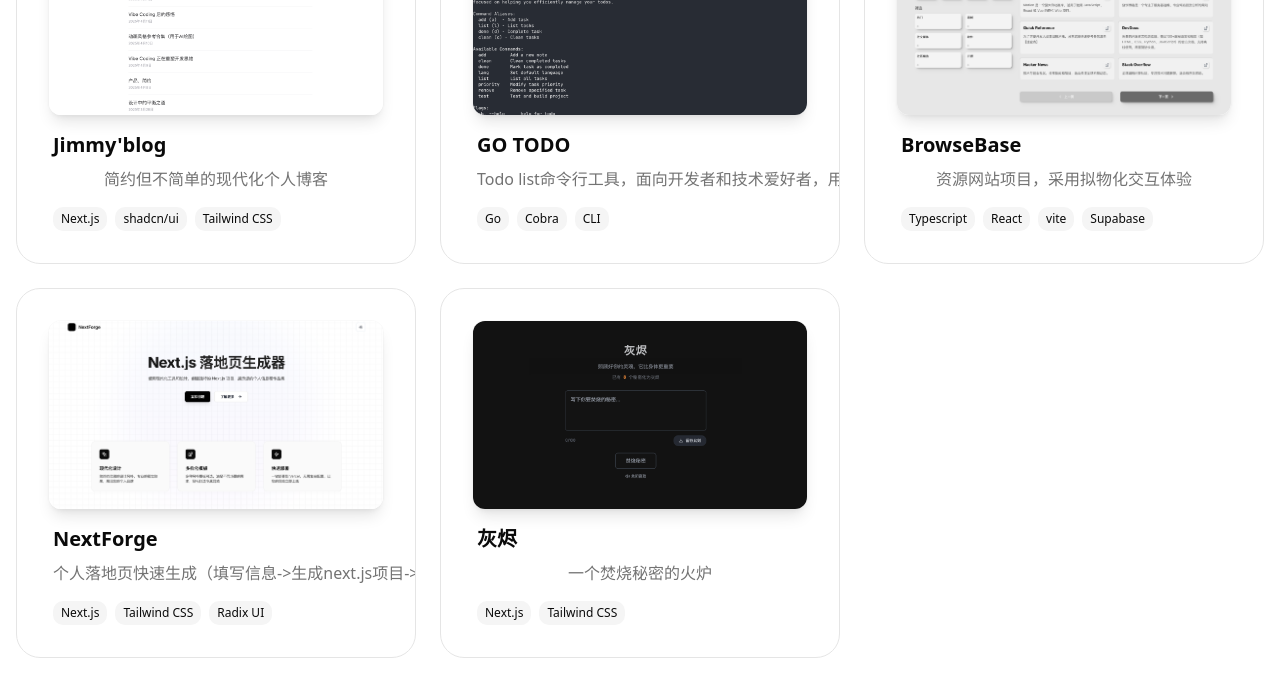
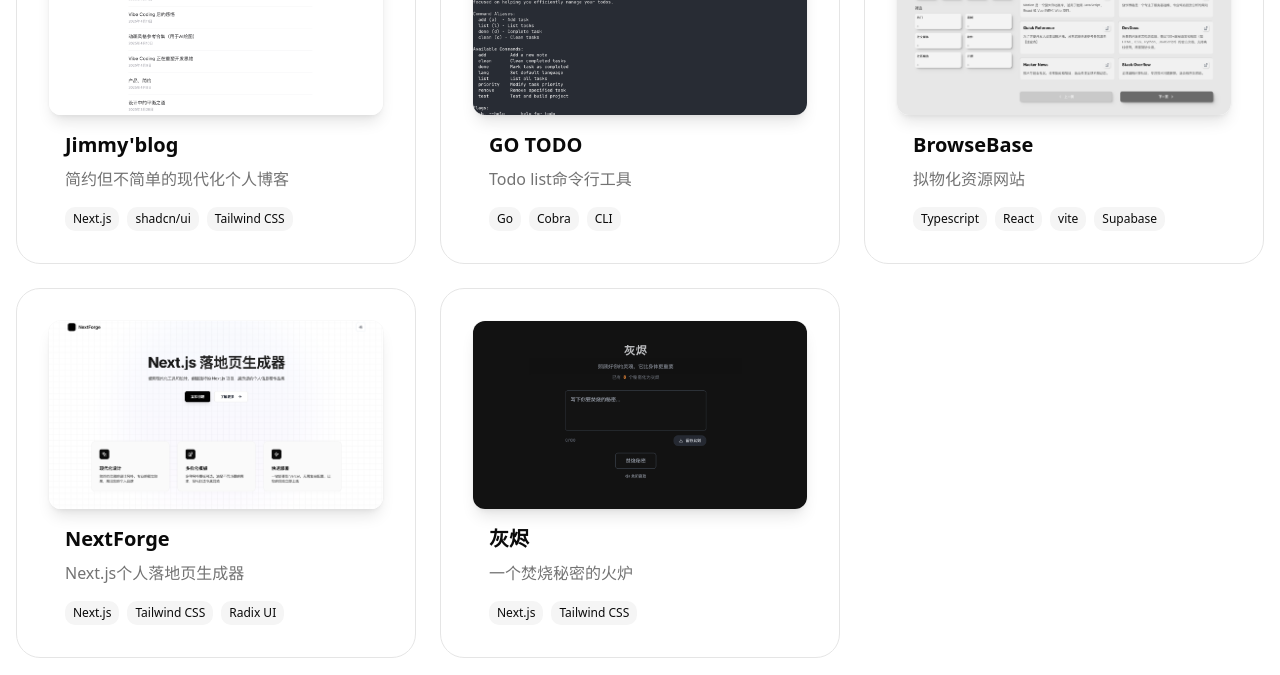
Before and after one commit to Lily-404/about, a React (Vite) app: page / in a window 1280 px wide. Shown: the part 1600-2275 px from the top of the page. Built offline with nearby package versions, Linux system fonts and the light colour scheme; no server answers.

Commit message:
feat: update project descriptions for clarity and adjust layout in ProjectsSection

```diff
--- a/src/components/sections/ProjectsSection.tsx
+++ b/src/components/sections/ProjectsSection.tsx
@@ -38,12 +38,12 @@
                   priority={projects.indexOf(project) < 3}
                 />
               </div>
-              <div className="px-1">
+              <div className="px-4 text-left">
                 <h3 className="text-xl font-semibold mb-2 flex items-center gap-2 group-hover:text-primary transition-colors">
                   {project.title}
                   <ExternalLink className="h-4 w-4 opacity-0 group-hover:opacity-100 transition-opacity" />
                 </h3>
-                <p className="text-muted-foreground mb-4 text-sm md:text-base">{project.description}</p>
+                <p className="text-muted-foreground mb-4 text-sm md:text-base text-left">{project.description}</p>
                 <div className="flex gap-2 flex-wrap">
                   {project.tech.map((tech) => (
                     <span
--- a/src/data/projects.ts
+++ b/src/data/projects.ts
@@ -16,21 +16,21 @@
   },
   {
     title: 'GO TODO',
-    description: 'Todo list命令行工具，面向开发者和技术爱好者，用于记录和管理待办事项',
+    description: 'Todo list命令行工具',
     tech: ['Go', 'Cobra', 'CLI'],
     image: '../project2.png',
     link: 'https://github.com/Lily-404/todo',
   },
   {
     title: 'BrowseBase',
-    description: '资源网站项目，采用拟物化交互体验',
+    description: '拟物化资源网站',
     tech: ['Typescript', 'React', 'vite','Supabase'],
     image: '../project3.png',
     link: 'https://browsebase.pages.dev',
   },
   {
     title: 'NextForge',
-    description: '个人落地页快速生成（填写信息->生成next.js项目->直接打包部署)',
+    description: 'Next.js个人落地页生成器',
     tech: [' Next.js', 'Tailwind CSS', 'Radix UI'],
     image: '../project4.png',
     link: 'https://next-forge-eta-henna.vercel.app/',
```
